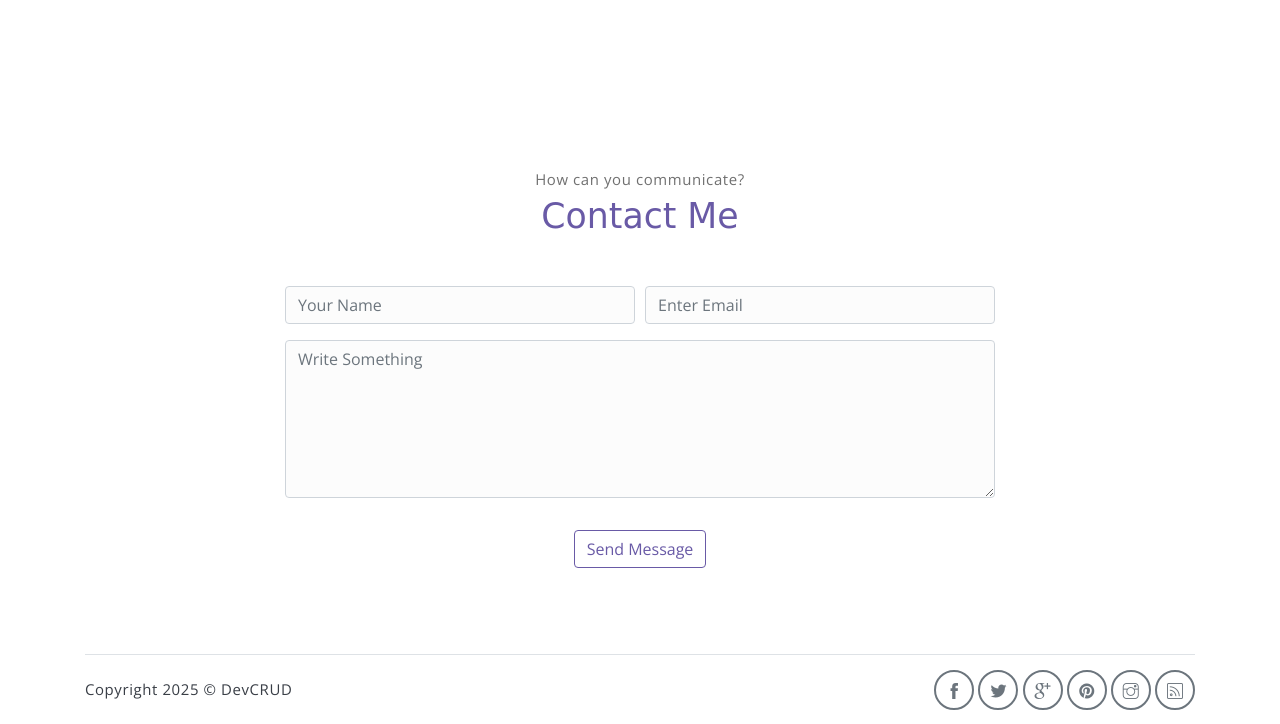
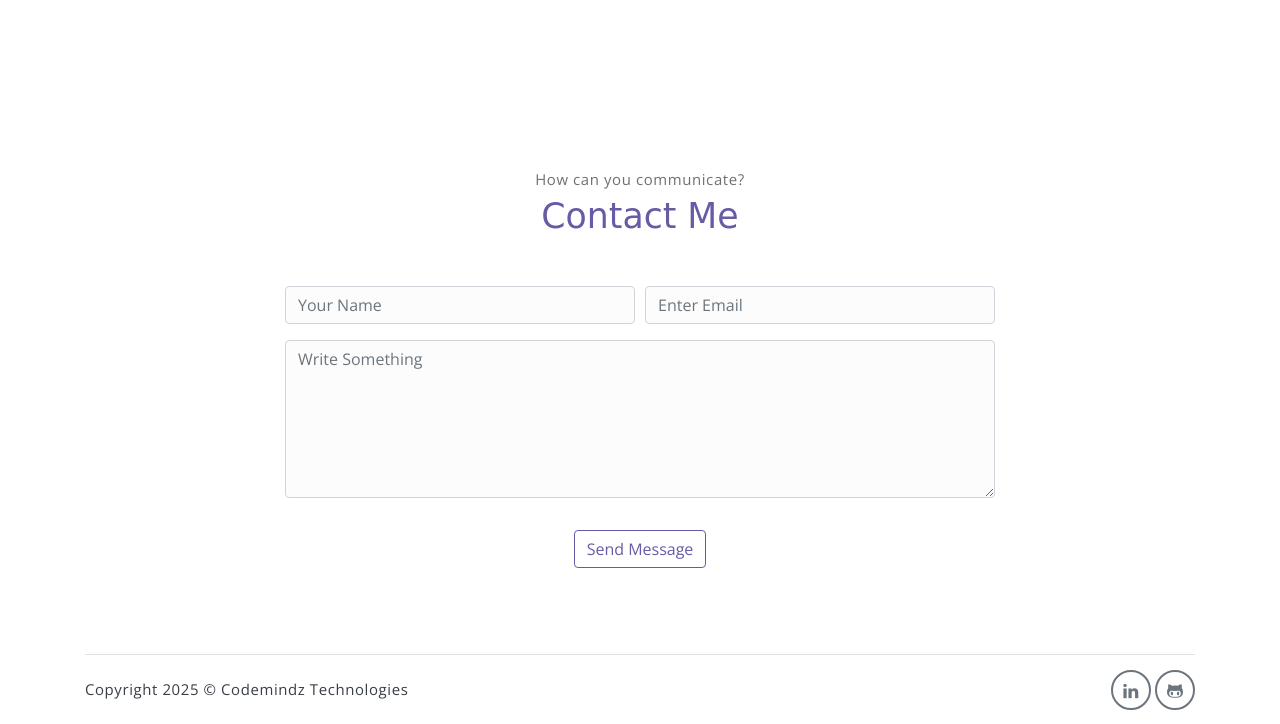
Before and after one commit to Adeel992/portfolio, a plain HTML site: page index.html in a window 1280 px wide. Shown: the part 4744-5468 px from the top of the page. Drawn offline with nearby package versions, Linux system fonts and the light colour scheme; a web font is replaced by a local one.

Commit message:
social link updated

```diff
--- a/index.html
+++ b/index.html
@@ -422,15 +422,11 @@
         <footer class="footer">
             <p class="mb-0">Copyright
                 <script>document.write(new Date().getFullYear())</script> &copy; <a
-                    href="http://www.devcrud.com">DevCRUD</a>
+                    href="http://www.codemindz.com">Codemindz Technologies</a>
             </p>
             <div class="social-links text-right m-auto ml-sm-auto">
-                <a href="javascript:void(0)" class="link"><i class="ti-facebook"></i></a>
-                <a href="javascript:void(0)" class="link"><i class="ti-twitter-alt"></i></a>
-                <a href="javascript:void(0)" class="link"><i class="ti-google"></i></a>
-                <a href="javascript:void(0)" class="link"><i class="ti-pinterest-alt"></i></a>
-                <a href="javascript:void(0)" class="link"><i class="ti-instagram"></i></a>
-                <a href="javascript:void(0)" class="link"><i class="ti-rss"></i></a>
+                <a href="https://www.linkedin.com/in/adeel-ahmed-992adeel/" class="link"><i class="ti-linkedin"></i></a>
+                <a href="https://github.com/Adeel992/" class="link"><i class="ti-github"></i></a>
             </div>
         </footer>
     </div> <!-- end of page footer -->
```
